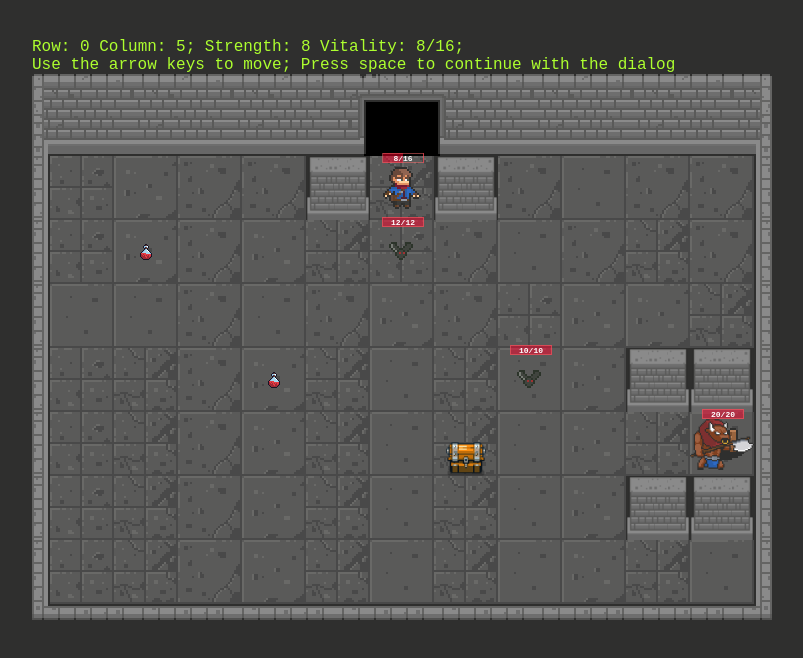
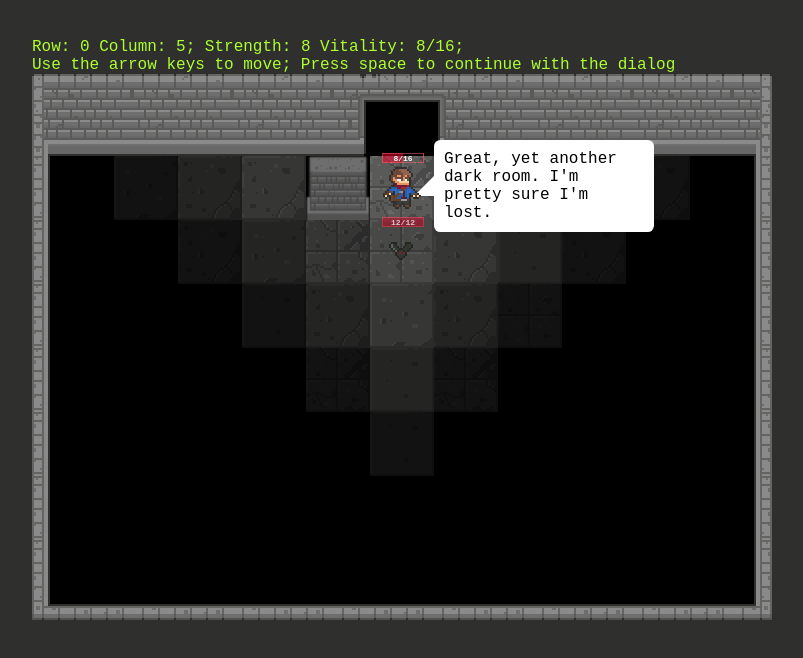
Before and after one commit to sergomet/svcourse2019.1, a plain HTML site: page index.html in a window 1280 px wide. Shown: the whole page, without its empty margins (6-809 px from the left). Drawn offline with Linux system fonts and the light colour scheme.

Commit message:
Cursul 8

```diff
--- a/api/scenario/dialogs.json
+++ b/api/scenario/dialogs.json
@@ -6,39 +6,39 @@
     },
     "messages": [
       {
-        "speaker": "hero",
+        "speaker": "adventurer",
         "message": "Great, yet another dark room. I'm pretty sure I'm lost."
       },
       {
-        "speaker": "vilain",
+        "speaker": "minotaur",
         "message": "*sniff* I smell fresh meat"
       },
       {
-        "speaker": "hero",
+        "speaker": "adventurer",
         "message": "What... What was that ?"
       },
       {
-        "speaker": "hero",
+        "speaker": "adventurer",
         "message": "I barely made it out alive after that bat swarm, I should find something to heal myself"
       }
     ]
   },
   {
     "trigger": {
-      "row": 3,
+      "row": 4,
       "column": 8
     },
     "messages": [
       {
-        "speaker": "hero",
+        "speaker": "adventurer",
         "message": "Looks like there's only one way out"
       },
       {
-        "speaker": "hero",
+        "speaker": "adventurer",
         "message": "I'm going to have to face that thing"
       },
       {
-        "speaker": "vilain",
+        "speaker": "minotaur",
         "message": "It's been a while since my axe tasted blood."
       }
     ]
@@ -50,11 +50,11 @@
     },
     "messages": [
       {
-        "speaker": "hero",
+        "speaker": "adventurer",
         "message": "Well, I played enough video games to know this is a health potion"
       },
       {
-        "speaker": "hero",
+        "speaker": "adventurer",
         "message": "Bottoms up !"
       }
     ]
@@ -66,11 +66,11 @@
     },
     "messages": [
       {
-        "speaker": "hero",
+        "speaker": "adventurer",
         "message": "Cool ! I found something, let's see if I can open this old thing."
       },
       {
-        "speaker": "hero",
+        "speaker": "adventurer",
         "message": "This should help me with whatever's out there."
       }
     ]
@@ -82,11 +82,11 @@
     },
     "messages": [
       {
-        "speaker": "hero",
+        "speaker": "adventurer",
         "message": "Take that Mr. Burgers."
       },
       {
-        "speaker": "hero",
+        "speaker": "adventurer",
         "message": "Ba dum tssss."
       }
     ]
--- a/css/map.css
+++ b/css/map.css
@@ -8,6 +8,9 @@ body {
   color: greenyellow;
 }
 
+#mapContent {
+  background: black;
+}
 
 .row {
   clear: both;
@@ -59,14 +62,14 @@ body {
 }
 
 #wallTop {
-  background-image: url(assets/walls/top-left.png), url(assets/walls/top-right.png),url(assets/walls/top.png);
+  background-image: url(assets/walls/top-left.png), url(assets/walls/top-right.png), url(assets/walls/top.png);
   background-position: top left, top right, top left;
   background-repeat: no-repeat, no-repeat, repeat;
   height: 82px;
 }
 
 #wallBottom {
-  background-image: url(assets/walls/bottom-left.png), url(assets/walls/bottom-right.png),url(assets/walls/bottom.png);
+  background-image: url(assets/walls/bottom-left.png), url(assets/walls/bottom-right.png), url(assets/walls/bottom.png);
   background-position: top left, top right, top left;
   background-repeat: no-repeat, no-repeat, repeat;
   height: 16px;
--- a/css/sprites.css
+++ b/css/sprites.css
@@ -67,8 +67,7 @@
   animation-iteration-count: infinite;
   animation-direction: alternate;
   position: absolute;
-  /* top: 155px;
-    left: 55px; */
+  z-index: 999;
 }
 
 .bat {
@@ -108,3 +107,27 @@
   text-align: center;
   border: 1px solid rgba(255, 108, 108, 0.5);
 }
+
+.speech-bubble {
+  position: absolute;
+  background: #ffffff;
+  border-radius: .4em;
+  color: black;
+  padding: 10px;
+  max-width: 200px;
+}
+
+.speech-bubble:after {
+  content: '';
+  position: absolute;
+  left: 0;
+  top: 50%;
+  width: 0;
+  height: 0;
+  border: 20px solid transparent;
+  border-right-color: #ffffff;
+  border-left: 0;
+  border-bottom: 0;
+  margin-top: -10px;
+  margin-left: -20px;
+}
--- a/index.html
+++ b/index.html
@@ -32,11 +32,15 @@
       <div id="wallBottom"></div>
     </div>
   </div>
+
+  <div class="speech-bubble" style="display:none;"></div>
+
   <script type="text/javascript" src="js/jquery-3.3.1.min.js"></script>
   <script type="text/javascript" src="js/map.js"></script>
   <script type="text/javascript" src="js/sprites.js"></script>
   <script type="text/javascript" src="js/movement.js"></script>
   <script type="text/javascript" src="js/game-mechanics.js"></script>
+  <script type="text/javascript" src="js/dialogs.js"></script>
   <script type="text/javascript" src="js/game.js"></script>
 
 </body>
--- /dev/null
+++ b/js/dialogs.js
@@ -0,0 +1,36 @@
+let dialogs = [];
+
+function showMessageBubble(element, message) {
+  const { top, left } = element[0].getBoundingClientRect();
+  $('.speech-bubble').css({ top: top - 16, left: left + 64 }).text(message).show();
+  // $('.speech-bubble').css({ top, left });
+  // $('.speech-bubble').text(message);
+  // $('.speech-bubble').show();
+}
+
+
+function loadDialogs() {
+  $.ajax({
+    url: "api/scenario/dialogs.json"
+  }).done(function (dialogsResponse) {
+    dialogsResponse.forEach(dialog => {
+      if (!dialogs[dialog.trigger.row]) {
+        dialogs[dialog.trigger.row] = [];
+      }
+      dialogs[dialog.trigger.row][dialog.trigger.column] = dialog.messages;
+    });
+  });
+}
+
+function showNextDialogIfAvailable(row, column) {
+  if (dialogs[row] && dialogs[row][column] && dialogs[row][column].length > 0) {
+    const speaker = $('#' + dialogs[row][column][0].speaker);
+    showMessageBubble(speaker, dialogs[row][column][0].message);
+    dialogs[row][column].shift();
+    movementLock = true;
+  } else {
+    $('.speech-bubble').hide();
+  }
+}
+
+loadDialogs();
--- a/js/map.js
+++ b/js/map.js
@@ -35,3 +35,22 @@ function initMap(callback) {
     callback();
   });
 }
+
+function getTileOpacity(hero, tileRow, tileColumn) {
+
+  const { row, column } = hero.position;
+  // const row = hero.position.row
+  // const column = hero.position.column
+
+  const dinstance = Math.abs(tileRow - row) + Math.abs(tileColumn - column);
+  const opacity = 1 - dinstance * 0.2;
+  return opacity;
+}
+
+function updateMapOpacity(hero) {
+  map.tiles.forEach((tileRow, row) => {
+    tileRow.forEach((tile, column) => {
+      tile.css({ opacity: getTileOpacity(hero, row, column) });
+    });
+  });
+}
--- a/js/movement.js
+++ b/js/movement.js
@@ -19,16 +19,32 @@ function moveHero(direction, step) {
     // codul se executa cand se termina animatia
     movementLock = false;
     updateCoordinates(direction, step);
+    updateMapOpacity(hero);
+    showNextDialogIfAvailable(hero.position.row, hero.position.column);
   });
 }
 
+function canHeroMove(nextElement) {
+  if (movementLock === true) {
+    return false;
+  }
+
+  if (!nextElement || nextElement.hasClass('tile-disabled') === false) {
+    return false;
+  }
+
+  return true;
+}
+
 function handleKeyboardPress(event) {
-  if (movementLock === false) {
   switch (event.which) {
+    case 32: // space
+      movementLock = false;
+      showNextDialogIfAvailable(hero.position.row, hero.position.column);
+      break;
     case 37: // left
       if (hero.position.column > 0) {
-          const leftElement = map.tiles[hero.position.row][hero.position.column - 1];
-          if (leftElement.hasClass('tile-disabled') === false) { //
+        if (canHeroMove(map.tiles[hero.position.row][hero.position.column - 1])) {
           moveHero('left', -1);
         }
       }
@@ -36,32 +52,28 @@ function handleKeyboardPress(event) {
 
     case 38: // up
       if (hero.position.row >= 1) {
-          const upperElement = map.tiles[hero.position.row - 1][hero.position.column];
-
-          if (upperElement.hasClass('tile-disabled') === false) {
+        if (canHeroMove(map.tiles[hero.position.row - 1][hero.position.column])) {
           moveHero('top', -1);
         }
       }
       break;
     case 39: // right
-        const rightElement = map.tiles[hero.position.row][hero.position.column + 1];
-        if (hero.position.column < map.columns && rightElement.hasClass('tile-disabled') === false) {
+      if (map.tiles[hero.position.row][hero.position.column + 1] &&
+        canHeroMove(map.tiles[hero.position.row][hero.position.column + 1])) {
         moveHero('left', 1);
       }
       break;
 
     case 40: // down
       // jos maresc topul
-        const downElement = map.tiles[hero.position.row + 1][hero.position.column];
-
-        if (hero.position.row < map.rows && downElement.hasClass('tile-disabled') === false) {
+      if (map.tiles[hero.position.row + 1] &&
+        canHeroMove(map.tiles[hero.position.row + 1][hero.position.column])) {
         moveHero('top', 1);
       }
       break;
 
     default: console.log(event.which); // exit this handler for other keys
   }
-  }
   event.preventDefault(); // prevent the default action (scroll / move caret)
 }
 
--- a/js/sprites.js
+++ b/js/sprites.js
@@ -39,7 +39,6 @@ function generateSprites() {
         map.sprites[row] = [];
       }
 
-      map.tiles[row][column].append(spriteElement);
       sprite.spriteElement = spriteElement;
       map.sprites[row][column] = sprite;
 
@@ -51,7 +50,15 @@ function generateSprites() {
         $('#row').text(row);
         $('#column').text(column);
         updateHeroStats();
+        updateMapOpacity(hero);
+        $('body').prepend(hero.spriteElement);
+        const { top, left } = map.tiles[0][5][0].getBoundingClientRect();
+        $('#adventurer').css({ top, left });
+        // {left: left, top: top}
+      } else {
+        map.tiles[row][column].append(spriteElement);
       }
     })
+    showNextDialogIfAvailable(hero.position.row, hero.position.column);
   });
 }
```
Lines whose indentation alone changed are shown as unchanged.
